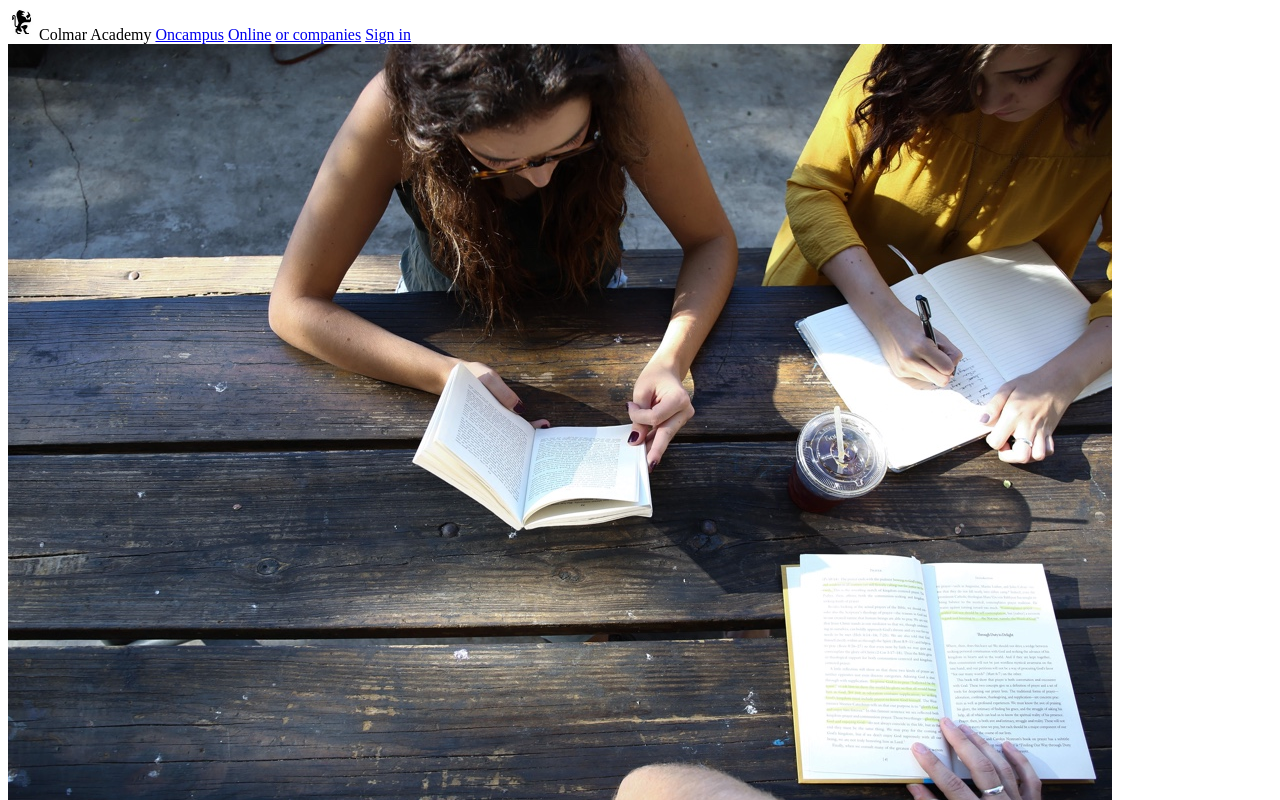
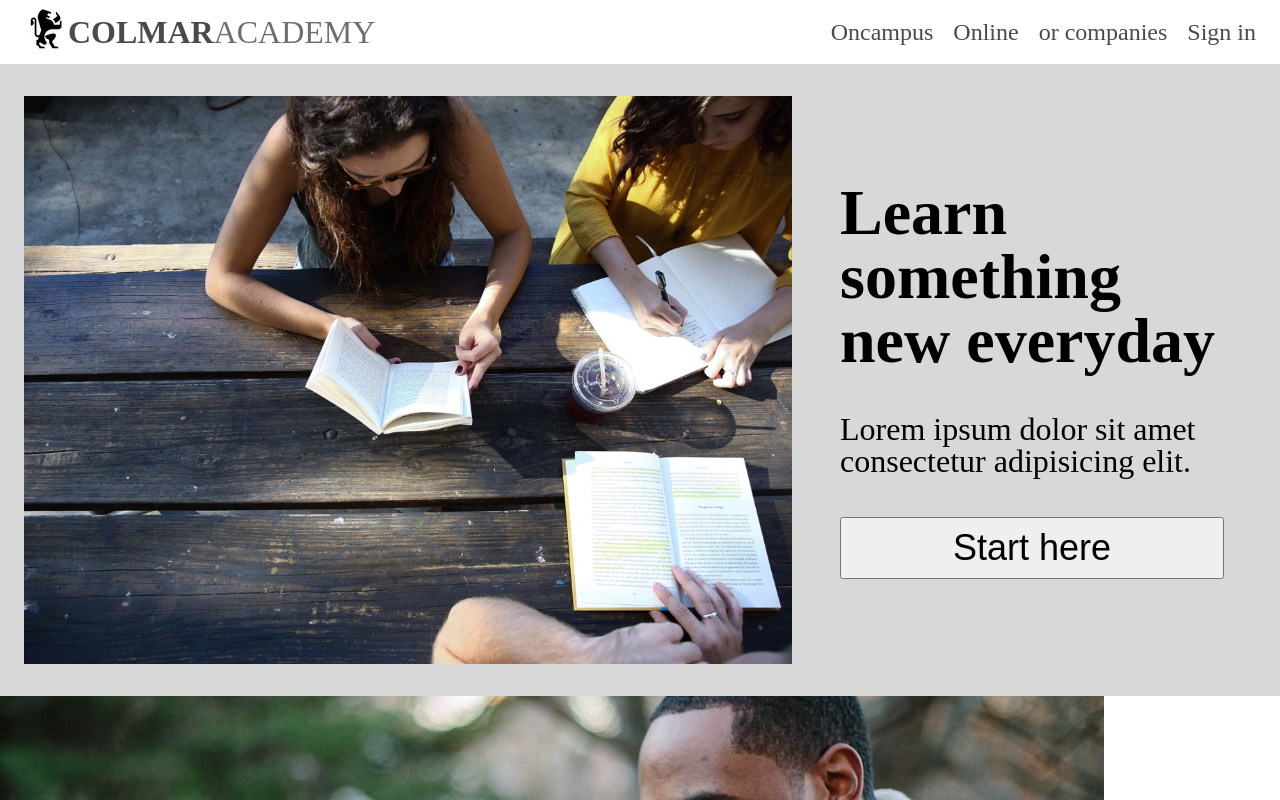
Before and after one commit to ErvinUEN/Capstone-Colmar, a plain HTML site: page index.html in a window 1280 px wide. Shown: the top 800 px of the page. Drawn offline with Linux system fonts and the light colour scheme.

Commit message:
Added Hidder and banner sections in css

```diff
--- a/index.html
+++ b/index.html
@@ -15,10 +15,12 @@
     <img src="./resources/images/ic-logo.svg" alt="Colmar logo">
     <span class="colmar">Colmar</span>
     <span class="academy">Academy</span>
-    <a href="#">Oncampus</a>
-    <a href="#">Online</a>
-    <a href="#">or companies</a>
-    <a href="#">Sign in</a>
+    <ul>
+      <a href="#">Oncampus</a>
+      <a href="#">Online</a>
+      <a href="#">or companies</a>
+      <a href="#">Sign in</a>
+    </ul>
   </header>
 
     <!-- Banner section -->
@@ -26,9 +28,11 @@
   <main>
     <section class="banner">
         <img src="./resources/images/banner.jpg"   alt="">
+        <div class="banner-text">
         <h1>Learn something new everyday</h1>
         <p>Lorem ipsum dolor sit amet consectetur adipisicing elit.</p>
         <input type="button" value="Start here">
+        </div>
     </section>
     <section class="main-information">
       <div class="main-informatiion">
--- a/resources/Css/style.css
+++ b/resources/Css/style.css
@@ -0,0 +1,184 @@
+/* http://meyerweb.com/eric/tools/css/reset/
+   v2.0 | 20110126
+   License: none (public domain)
+*/
+
+html, body, div, span, applet, object, iframe,
+h1, h2, h3, h4, h5, h6, p, blockquote, pre,
+a, abbr, acronym, address, big, cite, code,
+del, dfn, em, img, ins, kbd, q, s, samp,
+small, strike, strong, sub, sup, tt, var,
+b, u, i, center,
+dl, dt, dd, ol, ul, li,
+fieldset, form, label, legend,
+table, caption, tbody, tfoot, thead, tr, th, td,
+article, aside, canvas, details, embed,
+figure, figcaption, footer, header, hgroup,
+menu, nav, output, ruby, section, summary,
+time, mark, audio, video {
+	margin: 0;
+	padding: 0;
+	border: 0;
+	font-size: 100%;
+	font: inherit;
+	vertical-align: baseline;
+}
+/* HTML5 display-role reset for older browsers */
+article, aside, details, figcaption, figure,
+footer, header, hgroup, menu, nav, section {
+	display: block;
+}
+body {
+	line-height: 1;
+}
+ol, ul {
+	list-style: none;
+}
+blockquote, q {
+	quotes: none;
+}
+blockquote:before, blockquote:after,
+q:before, q:after {
+	content: '';
+	content: none;
+}
+table {
+	border-collapse: collapse;
+	border-spacing: 0;
+}
+
+
+
+
+ /* Body */
+
+body{
+
+}
+
+    /* Header */
+
+header {
+  height: 64px;
+  display: flex;
+  align-items: center;
+  width: 100%;
+  background-color: white;
+}
+header img{
+height: 52px;
+margin-left: 24px;
+
+
+}
+.colmar {
+font-size: 32px;
+text-transform:uppercase;
+font-weight: bold;
+color: #4a4a4a;
+}
+.academy {
+font-size: 32px;
+text-transform: uppercase;
+opacity: 0.8;
+color: #4a4a4a;
+}
+ header ul{
+  text-align: right;
+  flex-grow: 1;
+  margin-right: 24px;
+ }
+ header a{
+  padding-left: 16px;
+  font-size: 24px;
+  text-decoration: none;
+  color: #4a4a4a;
+ }
+
+
+
+
+
+
+
+
+    /* Banner */
+
+.banner {
+  background-color: #d8d8d8;
+  width: 100%;
+  display: flex;
+
+ }
+ .banner div{
+  padding-left: 24px;
+  width: 30%;
+  margin: auto 0;
+
+ }
+ .banner-text h1{
+  font-size: 64px;
+  font-weight: bold;
+  width: 100%;
+
+}
+
+.banner img {
+
+  width: 60%;
+  margin: 32px 24px;
+
+}
+.banner p{
+  font-size: 32px;
+  padding: 40px 0;
+}
+input{
+  padding: 8px;
+  font-size: 36px;
+  width: 100%;
+}
+.main-information {
+}
+.main-informatiion {
+}
+.small {
+}
+.orientation {
+}
+.our-campus {
+}
+.our-guest {
+}
+
+/* Cours section */
+
+.cours {
+}
+.software {
+}
+.art {
+}
+.design {
+}
+.data {
+}
+.business {
+}
+.marketing {
+}
+
+/* Thesis section */
+
+
+.thesis {
+}
+.urban {
+}
+
+/* Footer  */
+.footer{
+
+}
+.copyright {
+}
```
